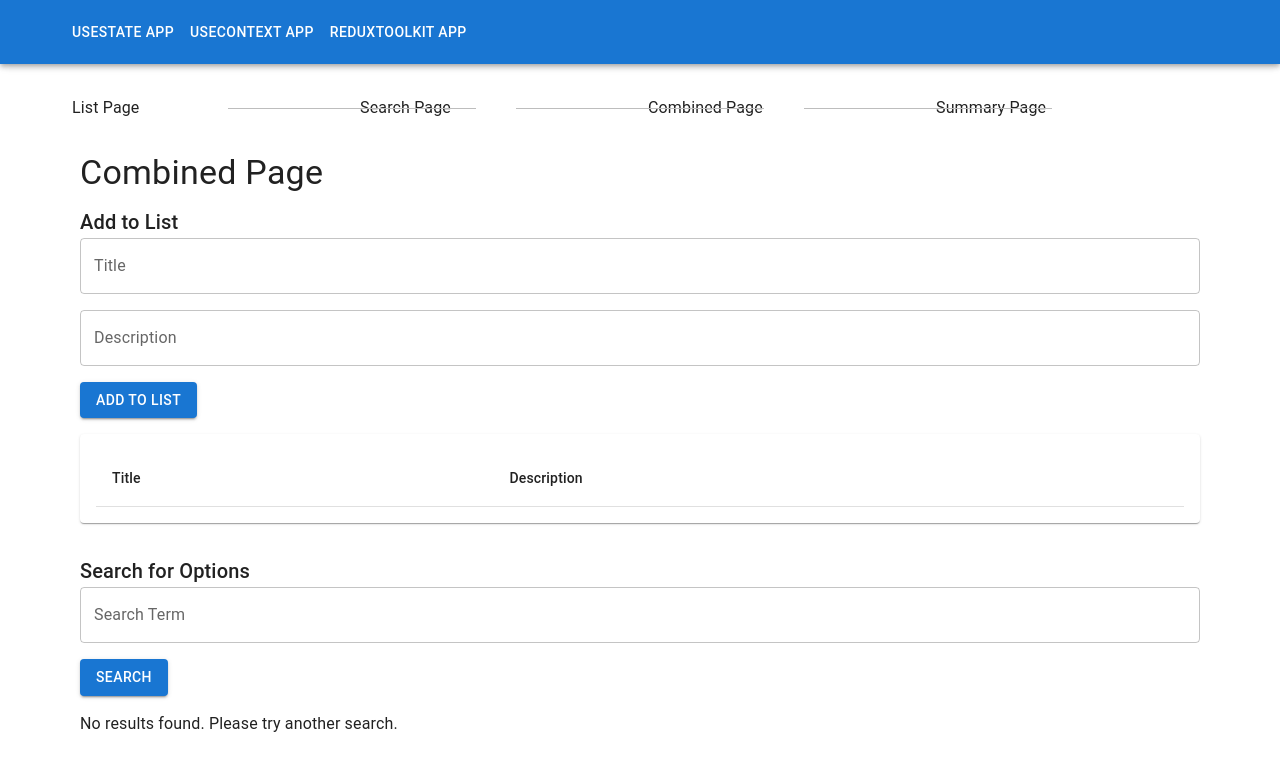
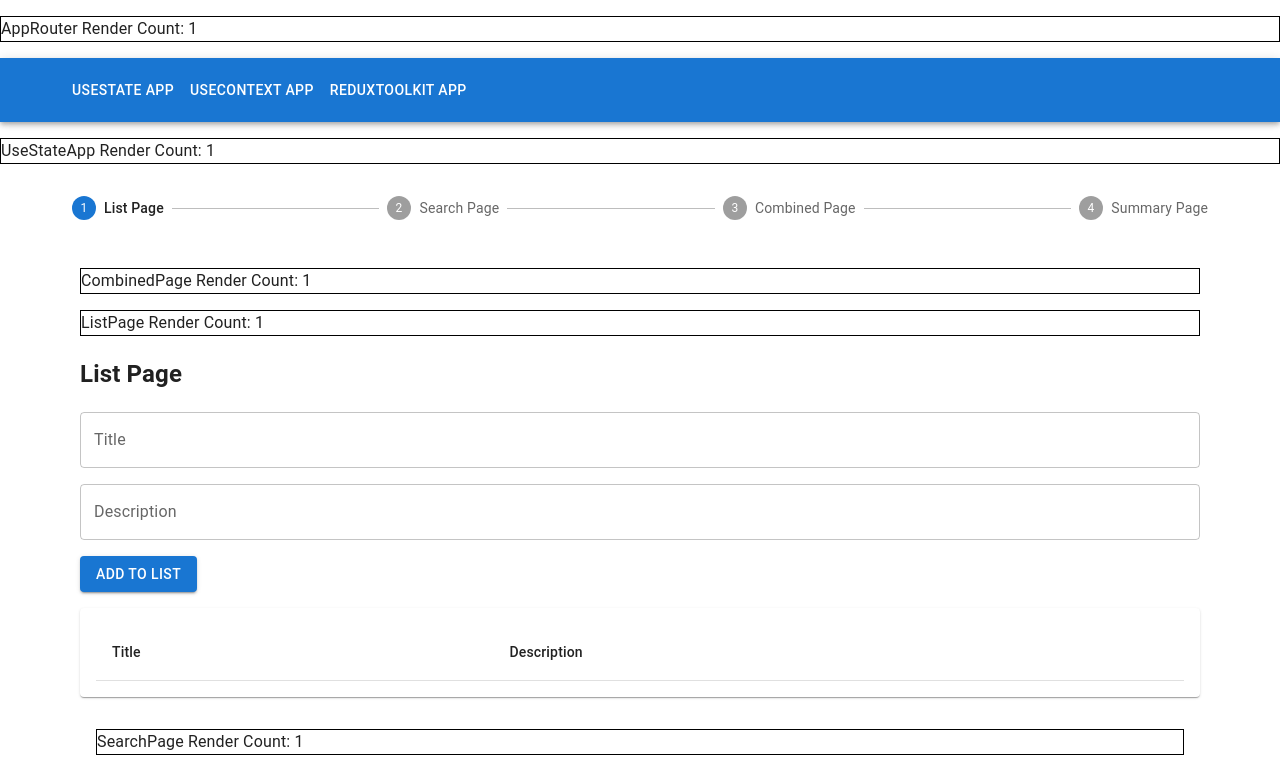
Before and after one commit to TheDeadman/react-render-examples, a React (Create React App) app: page /useState/combined-page in a window 1280 px wide. Shown: the top 776 px of the page. Built offline with nearby package versions, Linux system fonts and the light colour scheme.

Commit message:
Decent going into next phase

```diff
--- a/src/overall/AppRouter.tsx
+++ b/src/overall/AppRouter.tsx
@@ -2,6 +2,7 @@ import React from 'react';
 import { BrowserRouter as Router, Route, Routes, Link } from 'react-router-dom';
 import UseStateApp from '../useStateApp/UseStateApp';
 import Navbar from './NavBar';
+import RenderCount from './RenderCount';
 // import UseContextApp from '../useContextApp/UseContextApp';
 // import ReduxToolkitApp from '../reduxToolkitApp/ReduxToolkitApp';
 
@@ -11,6 +12,7 @@ const AppRouter = () => {
     return (
         <Router>
             <div>
+                <RenderCount componentName='AppRouter' />
                 <Navbar />
                 <Routes>
                     <Route path="/useState/*" element={<UseStateApp />} />
--- /dev/null
+++ b/src/overall/RenderCount.tsx
@@ -0,0 +1,17 @@
+import React, { useEffect, useRef, useState } from 'react';
+
+const RenderCount = ({ componentName = 'Component' }) => {
+    const renderCount = useRef(1);
+
+    useEffect(() => {
+        renderCount.current = renderCount.current + 1;
+    });
+
+    return (
+        <p style={{ border: 'thin solid black' }}>
+            {componentName} Render Count: {renderCount.current}
+        </p>
+    );
+};
+
+export default RenderCount;
--- a/src/useStateApp/CombinedPage.tsx
+++ b/src/useStateApp/CombinedPage.tsx
@@ -1,6 +1,9 @@
 import React, { useState } from 'react';
 import { TextField, Button, CircularProgress, Select, MenuItem, InputLabel, FormControl, Box, Typography, Table, TableBody, TableCell, TableHead, TableRow, Paper, SelectChangeEvent } from '@mui/material';
 import axios from 'axios';
+import RenderCount from '../overall/RenderCount';
+import ListPage from './ListPage';
+import SearchPage from './SearchPage';
 
 interface CombinedPageProps {
     list: { title: string; description: string }[];
@@ -48,92 +51,9 @@ const CombinedPage: React.FC<CombinedPageProps> = ({ list, setList, selectedOpti
 
     return (
         <Box sx={{ padding: 2 }}>
-            <Typography variant="h4" gutterBottom>
-                Combined Page
-            </Typography>
-
-            {/* List Section */}
-            <Box sx={{ marginBottom: 4 }}>
-                <Typography variant="h6">Add to List</Typography>
-                <TextField
-                    label="Title"
-                    variant="outlined"
-                    fullWidth
-                    value={title}
-                    onChange={(e) => setTitle(e.target.value)}
-                    sx={{ marginBottom: 2 }}
-                />
-                <TextField
-                    label="Description"
-                    variant="outlined"
-                    fullWidth
-                    value={description}
-                    onChange={(e) => setDescription(e.target.value)}
-                    sx={{ marginBottom: 2 }}
-                />
-                <Button variant="contained" onClick={handleAddItem} sx={{ marginBottom: 2 }}>
-                    Add to List
-                </Button>
-
-                <Paper sx={{ padding: 2 }}>
-                    <Table>
-                        <TableHead>
-                            <TableRow>
-                                <TableCell>Title</TableCell>
-                                <TableCell>Description</TableCell>
-                            </TableRow>
-                        </TableHead>
-                        <TableBody>
-                            {list.map((item, index) => (
-                                <TableRow key={index}>
-                                    <TableCell>{item.title}</TableCell>
-                                    <TableCell>{item.description}</TableCell>
-                                </TableRow>
-                            ))}
-                        </TableBody>
-                    </Table>
-                </Paper>
-            </Box>
-
-            {/* Search Section */}
-            <Box sx={{ marginBottom: 4 }}>
-                <Typography variant="h6">Search for Options</Typography>
-                <TextField
-                    label="Search Term"
-                    variant="outlined"
-                    value={searchTerm}
-                    onChange={(e) => setSearchTerm(e.target.value)}
-                    fullWidth
-                    sx={{ marginBottom: 2 }}
-                />
-                <Button variant="contained" onClick={handleSearch} disabled={isLoading} sx={{ marginBottom: 2 }}>
-                    {isLoading ? <CircularProgress size={24} /> : 'Search'}
-                </Button>
-
-                {error && <Typography color="error">{error}</Typography>}
-
-                {results.length > 0 && (
-                    <FormControl fullWidth sx={{ marginTop: 2 }}>
-                        <InputLabel>Select an Option</InputLabel>
-                        <Select
-                            value={{ name: selectedOption, value: selectedOption }}
-                            onChange={handleSelect}
-                            label="Select an Option"
-                            displayEmpty
-                        >
-                            {results.map((result, index) => (
-                                <MenuItem key={index} value={result}>
-                                    {result}
-                                </MenuItem>
-                            ))}
-                        </Select>
-                    </FormControl>
-                )}
-
-                {results.length === 0 && !isLoading && !error && (
-                    <Typography>No results found. Please try another search.</Typography>
-                )}
-            </Box>
+            <RenderCount componentName='CombinedPage' />
+            <ListPage list={list} setList={setList} />
+            <SearchPage selectedOption={selectedOption} setSelectedOption={setSelectedOption} />
         </Box>
     );
 };
--- a/src/useStateApp/ListPage.tsx
+++ b/src/useStateApp/ListPage.tsx
@@ -1,5 +1,6 @@
 import React, { useState } from 'react';
 import { TextField, Button, Table, TableBody, TableCell, TableHead, TableRow, Paper, Box } from '@mui/material';
+import RenderCount from '../overall/RenderCount';
 
 interface ListPageProps {
     list: { title: string; description: string }[];
@@ -19,6 +20,8 @@ const ListPage: React.FC<ListPageProps> = ({ list, setList }) => {
     };
 
     return (
+        <>
+            <RenderCount componentName='ListPage' />
             <Box>
                 <h2>List Page</h2>
                 <TextField
@@ -60,6 +63,7 @@ const ListPage: React.FC<ListPageProps> = ({ list, setList }) => {
                     </Table>
                 </Paper>
             </Box>
+        </>
     );
 };
 
--- a/src/useStateApp/SearchPage.tsx
+++ b/src/useStateApp/SearchPage.tsx
@@ -12,6 +12,7 @@ import {
     Typography,
     SelectChangeEvent
 } from '@mui/material';
+import RenderCount from '../overall/RenderCount';
 
 interface SearchPageProps {
     selectedOption: string | null;
@@ -44,6 +45,7 @@ const SearchPage: React.FC<SearchPageProps> = ({ selectedOption, setSelectedOpti
 
     return (
         <Box sx={{ padding: 2 }}>
+            <RenderCount componentName='SearchPage' />
             <Typography variant="h4" gutterBottom>
                 Search Page
             </Typography>
--- a/src/useStateApp/SummaryPage.tsx
+++ b/src/useStateApp/SummaryPage.tsx
@@ -1,4 +1,5 @@
 import React from 'react';
+import RenderCount from '../overall/RenderCount';
 
 interface ListItem {
     title: string;
@@ -13,6 +14,7 @@ interface SummaryPageProps {
 const SummaryPage = ({ list, selectedOption }: SummaryPageProps) => {
     return (
         <div>
+            <RenderCount componentName='SummaryPage' />
             <h1>Summary Page (useState)</h1>
 
             <div>
--- a/src/useStateApp/UseStateApp.tsx
+++ b/src/useStateApp/UseStateApp.tsx
@@ -1,22 +1,24 @@
 import React, { useState } from 'react';
 import { Routes, Route, useNavigate } from 'react-router-dom';
-import { Box, Container, CssBaseline, Stepper, Step, Button, Typography } from '@mui/material';
+import { Box, Container, CssBaseline, Stepper, Step, Button, Typography, StepLabel } from '@mui/material';
 import ListPage from './ListPage';
 import SearchPage from './SearchPage';
 import CombinedPage from './CombinedPage';
 import SummaryPage from './SummaryPage';
+import RenderCount from '../overall/RenderCount';
 
 interface ListItem {
     title: string;
     description: string;
 }
 
+const steps = ['List Page', 'Search Page', 'Combined Page', 'Summary Page'];
+
 const UseStateApp: React.FC = () => {
     const [list, setList] = useState<ListItem[]>([]);
     const [selectedOption, setSelectedOption] = useState<string | null>(null);
     const [activeStep, setActiveStep] = useState(0); // Track the active step in the stepper
 
-    const steps = ['List Page', 'Search Page', 'Combined Page', 'Summary Page'];
     const navigate = useNavigate();
 
     const handleNext = () => {
@@ -35,14 +37,15 @@ const UseStateApp: React.FC = () => {
 
     return (
         <div>
+            <RenderCount componentName='UseStateApp' />
             <CssBaseline />
             <Container>
                 <Box sx={{ marginTop: 4 }}>
                     {/* Stepper Navigation */}
-                    <Stepper activeStep={activeStep} alternativeLabel>
+                    <Stepper activeStep={activeStep}>
                         {steps.map((step, index) => (
                             <Step key={step}>
-                                <Typography>{step}</Typography>
+                                <StepLabel>{step}</StepLabel>
                             </Step>
                         ))}
                     </Stepper>
```
Lines whose indentation alone changed are shown as unchanged.
